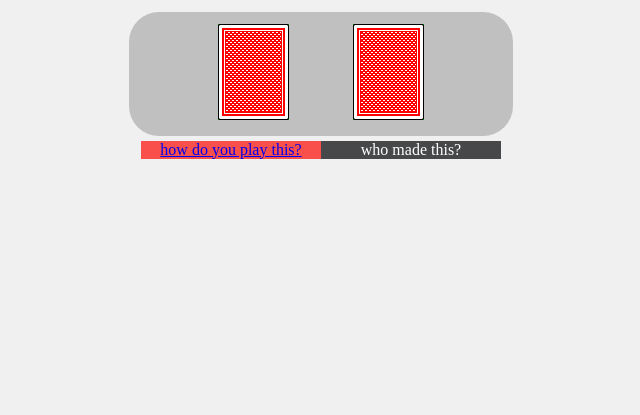
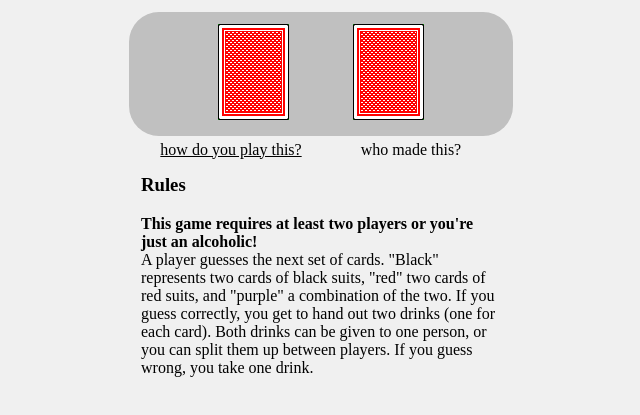
Before and after one commit to lukeKuzmish/rbp, a plain HTML site: page index.html in a window 1280 px wide. Both pictures are taken after a click on the link "how do you play this?". Shown: the part 103-518 px from the top of the page, without its empty margins (319-959 px from the left). Drawn offline with Linux system fonts and the light colour scheme.

Commit message:
just needs color update

```diff
--- a/index.html
+++ b/index.html
@@ -9,7 +9,15 @@
             }
 
 
+            a, a:link, a:visited {
+                color:      #000;
+                text-decoration:    none;
+            }
 
+            a:active, a:hover, a:focus {
+                color:      #000;
+                text-decoration:    underline;
+            }
 
             #cardPanel {
                 padding: 12px;
@@ -29,17 +37,27 @@
 
             }
 
-            #do-it {
-                visibility:     hidden;
+            #how-to-play {
+                display:        none;
+                margin:         0 auto;
+                width:          360px;
+                position:       relative;
+                top:            35px;
+            }
 
+            #who {
+
+                display:        none;
+                margin:         0 auto;
+                width:          360px;
+                position:       relative;
+                top:            35px;
             }
 
 
             .red-back {
                 width:          180px;
                 color:          #fff;
-                background:     rgb(255,10,3);
-                background:     rgba(255,10,3,.69);
                 float:          left;
                 text-align:     center;
             }
@@ -48,8 +66,6 @@
             .black-back {
                 width:          180px;
                 color:          #fff;
-                background:     rgb(3,1,2);
-                background:     rgba(1,2,3,.7);
                 float:          right;
                 text-align:     center;
             }
@@ -104,7 +120,6 @@
                 $('#cardPanel, #cardPanel > *').click(function() {
                     getDemCardsNawMean();
                     });
-                //getDemCardsNawMean();
             });
 
         </script>
@@ -115,26 +130,33 @@
         <h2>it'll get ya' drunk</h2>
 
             <div id="cardPanel">
-
-           <!--
-
-                the cards are here
-                TODO:   new deck of cards, don't have the backs to these (sad face)
-
-            -->
             <img id="card-uno" src="images/b.png" />
             <img id="card-zwei" src="images/b.png" />
 
             </div>
 
             <div id="info">
-                <span class="red-back"><a href="javascript:$('do-it, do-it > *').show(); return false;">how do you play this?</a></span>
-                <span class="black-back">who made this?</span>
+                <span class="red-back"><a href="#" onClick="javascript:$('#who').hide('slow');  $('#how-to-play').toggle('fast'); return false;">how do you play this?</a></span>
+                <span class="black-back"><a href="#" onClick="javascript:$('#how-to-play').hide('slow'); $('#who').toggle('fast'); return false;">who made this?</a></span>
 
             </div>
 
-            <div id="do-it">
-                <p>here are zee rules</p>
+            <div id="how-to-play">
+                <h3>Rules</h3>
+                <p>
+                    <strong>This game requires at least two players or you're just an alcoholic!</strong>
+                    <br />A player guesses the next set of cards.  "Black" represents two cards of black suits,
+                    "red" two cards of red suits, and "purple" a combination of the two.  If you guess correctly,
+                    you get to hand out two drinks (one for each card).  Both drinks can be given to one person, or
+                    you can split them up between players.  If you guess wrong, you take one drink.
+                </p>
+            </div>
+
+            <div id="who">
+                <h3>Who Made This?</h3>
+                <p>
+                    <a href="mailto:lukeDELETETHISPARTkuzmish@gmail.com">Luke Kuzmish</a> &copy; 2011</a>
+                </p>
             </div>
     </body>
 </html>
```
